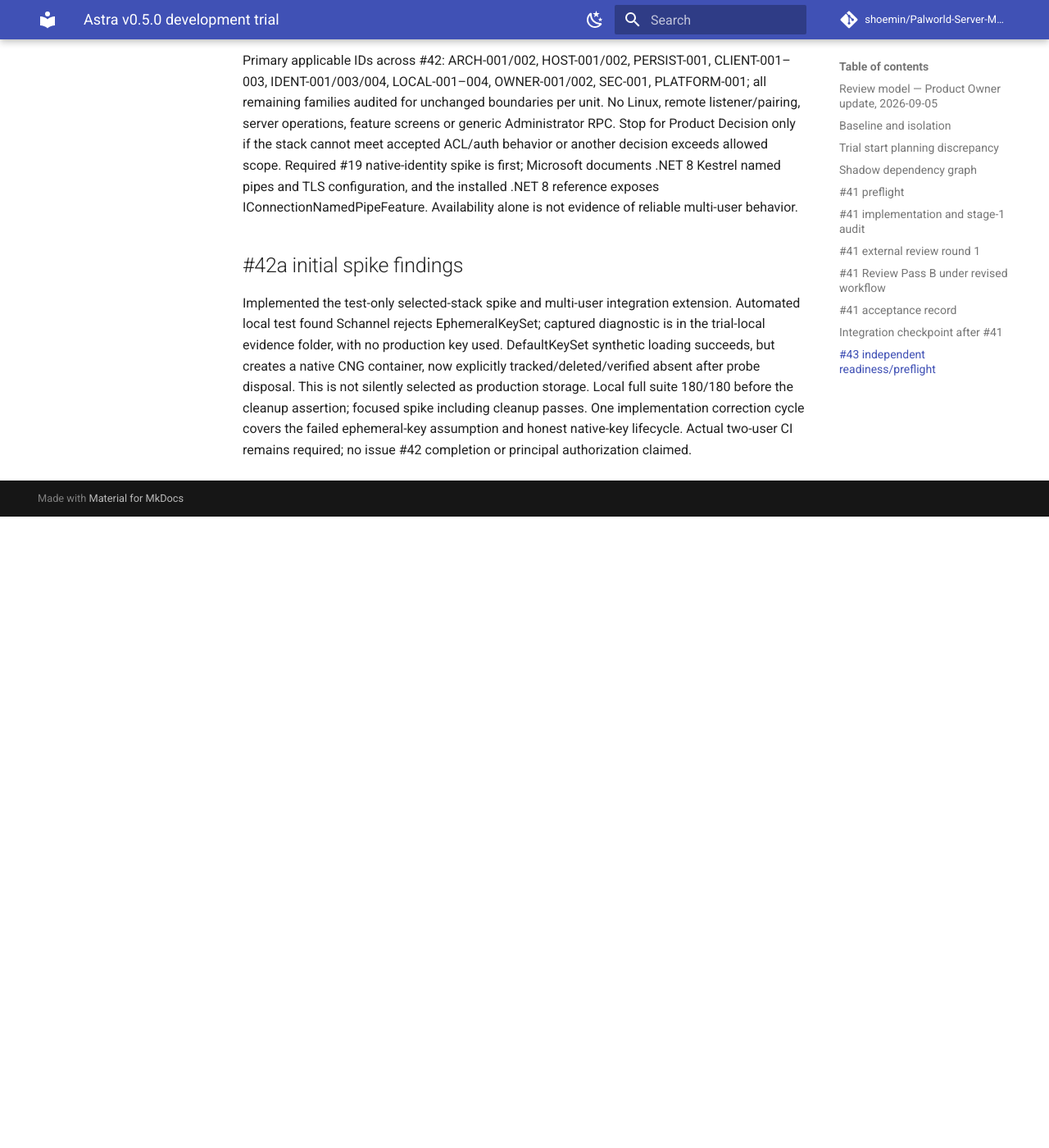
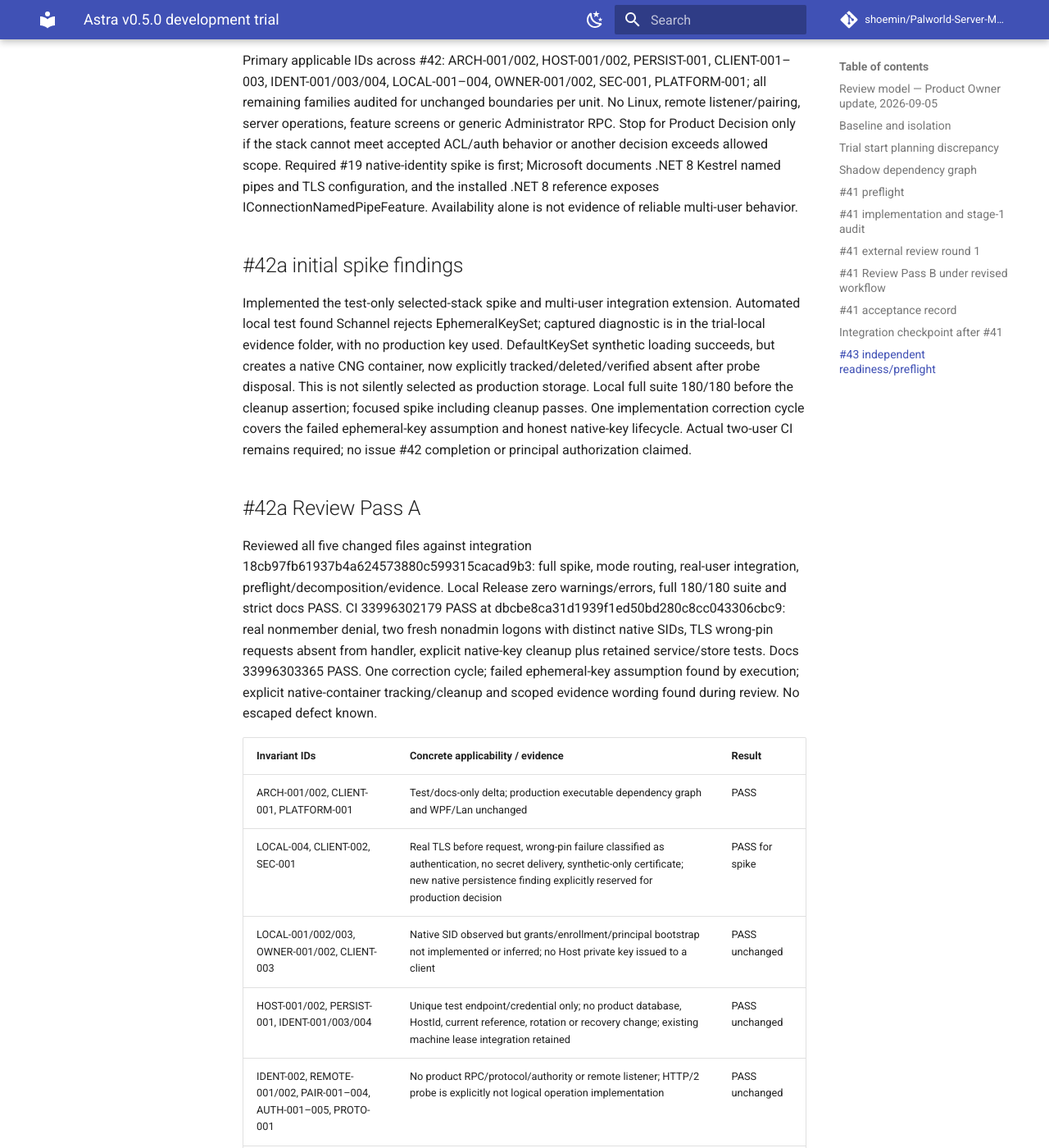
Before and after one commit to shoemin/Palworld-Server-Manager, an MkDocs documentation site: the page built from docs/experiments/astra-v0.5.0-trial.md, in a window 1280 px wide and 1400 px high, scrolled down 37516 px. Shown: the whole window at 82% size. Built offline with MkDocs 1.6.1 and Material for MkDocs 9.7.7, drawn with Linux system fonts in a browser that asks for light colours; comment, search, counter and statistics services are not loaded; before the commit the page ends 38146 px from its top, so only the background shows below that; some of the changed text lies outside the part shown.

Commit message:
docs: record local IPC preflight evidence and native key decision

```diff
--- a/docs/experiments/astra-v0.5.0-trial.md
+++ b/docs/experiments/astra-v0.5.0-trial.md
@@ -484,3 +484,18 @@ Primary applicable IDs across #42: ARCH-001/002, HOST-001/002, PERSIST-001, CLIE
 ## #42a initial spike findings
 
 Implemented the test-only selected-stack spike and multi-user integration extension. Automated local test found Schannel rejects EphemeralKeySet; captured diagnostic is in the trial-local evidence folder, with no production key used. DefaultKeySet synthetic loading succeeds, but creates a native CNG container, now explicitly tracked/deleted/verified absent after probe disposal. This is not silently selected as production storage. Local full suite 180/180 before the cleanup assertion; focused spike including cleanup passes. One implementation correction cycle covers the failed ephemeral-key assumption and honest native-key lifecycle. Actual two-user CI remains required; no issue #42 completion or principal authorization claimed.
+
+## #42a Review Pass A
+
+Reviewed all five changed files against integration 18cb97fb61937b4a624573880c599315cacad9b3: full spike, mode routing, real-user integration, preflight/decomposition/evidence. Local Release zero warnings/errors, full 180/180 suite and strict docs PASS. CI 33996302179 PASS at dbcbe8ca31d1939f1ed50bd280c8cc043306cbc9: real nonmember denial, two fresh nonadmin logons with distinct native SIDs, TLS wrong-pin requests absent from handler, explicit native-key cleanup plus retained service/store tests. Docs 33996303365 PASS. One correction cycle; failed ephemeral-key assumption found by execution; explicit native-container tracking/cleanup and scoped evidence wording found during review. No escaped defect known.
+
+| Invariant IDs | Concrete applicability / evidence | Result |
+|---|---|---|
+| ARCH-001/002, CLIENT-001, PLATFORM-001 | Test/docs-only delta; production executable dependency graph and WPF/Lan unchanged | PASS |
+| LOCAL-004, CLIENT-002, SEC-001 | Real TLS before request, wrong-pin failure classified as authentication, no secret delivery, synthetic-only certificate; new native persistence finding explicitly reserved for production decision | PASS for spike |
+| LOCAL-001/002/003, OWNER-001/002, CLIENT-003 | Native SID observed but grants/enrollment/principal bootstrap not implemented or inferred; no Host private key issued to a client | PASS unchanged |
+| HOST-001/002, PERSIST-001, IDENT-001/003/004 | Unique test endpoint/credential only; no product database, HostId, current reference, rotation or recovery change; existing machine lease integration retained | PASS unchanged |
+| IDENT-002, REMOTE-001/002, PAIR-001–004, AUTH-001–005, PROTO-001 | No product RPC/protocol/authority or remote listener; HTTP/2 probe is explicitly not logical operation implementation | PASS unchanged |
+| OPS-001–004, RECOVERY-001, MIG-001, PLATFORM-002, LINUX-001 | No server operations, migration, shell action or Linux production; bounded native-key/server/test-identity cleanup | PASS unchanged |
+
+Acceptance map: named-pipe TLS=local and real CI; ACL=actual nonmember denied before membership; native identity=two exact OS SIDs at server; untrusted endpoint=no handler calls after wrong pin; no TCP=only ListenNamedPipe configured and observed pipe address; cleanup=key absence assertion plus suite cleanup. No virtual-service-hosted Kestrel or production native-cache protection is claimed. Stale/reference search rejects describing DefaultKeySet as ephemeral/memory-only or group eligibility as authority. Pass A clean for 42a. Production #42b remains at the documented native-cache Product Decision, not silently resolved by this spike.
```
Also changed, not shown: docs/developer/v0.5-local-ipc-preflight.md (+10 -2 lines).
